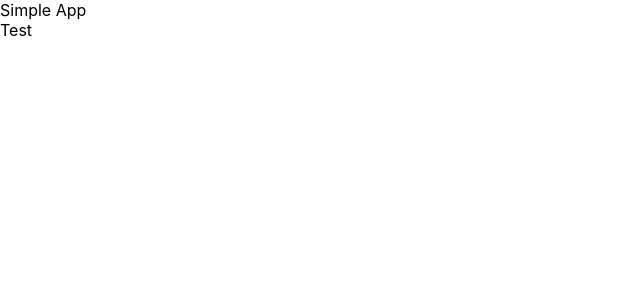
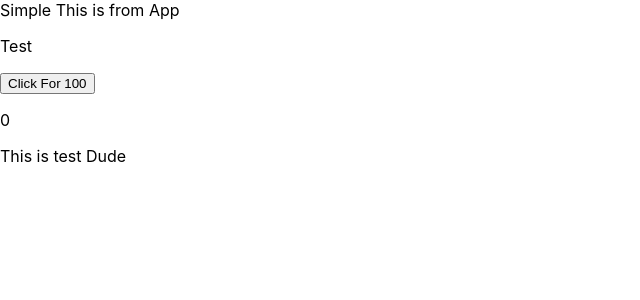
Before and after one commit to Vimalraj571/React-no-boilers, a React (Create React App) app: page / in a window 1280 px wide. Shown: the top 300 px of the page, without its empty margins (0-640 px from the left). Built offline with nearby package versions, Linux system fonts and the light colour scheme.

Commit message:
Simple State Variable in react

```diff
--- a/src/App.js
+++ b/src/App.js
@@ -3,7 +3,7 @@ import Test from "./components/Test";
 function App() {
   return (
     <div>
-      Simple App
+      Simple  This is from App
       <Test />
     </div>
   );
--- a/src/components/Test.js
+++ b/src/components/Test.js
@@ -1,5 +1,16 @@
+import { useState } from "react";
+
 function Test() {
-  return <div>Test</div>;
+  const [count, setCount] = useState(0);
+  const [testString, setTestString] = useState("This is test Dude");
+  return (
+    <div>
+      <p>Test</p>
+      <p><button onClick={() => setCount(100)}>Click For 100</button></p>
+      <p>{count}</p>
+      <p>{testString}</p>
+    </div>
+  );
 }
 
 export default Test;
```
